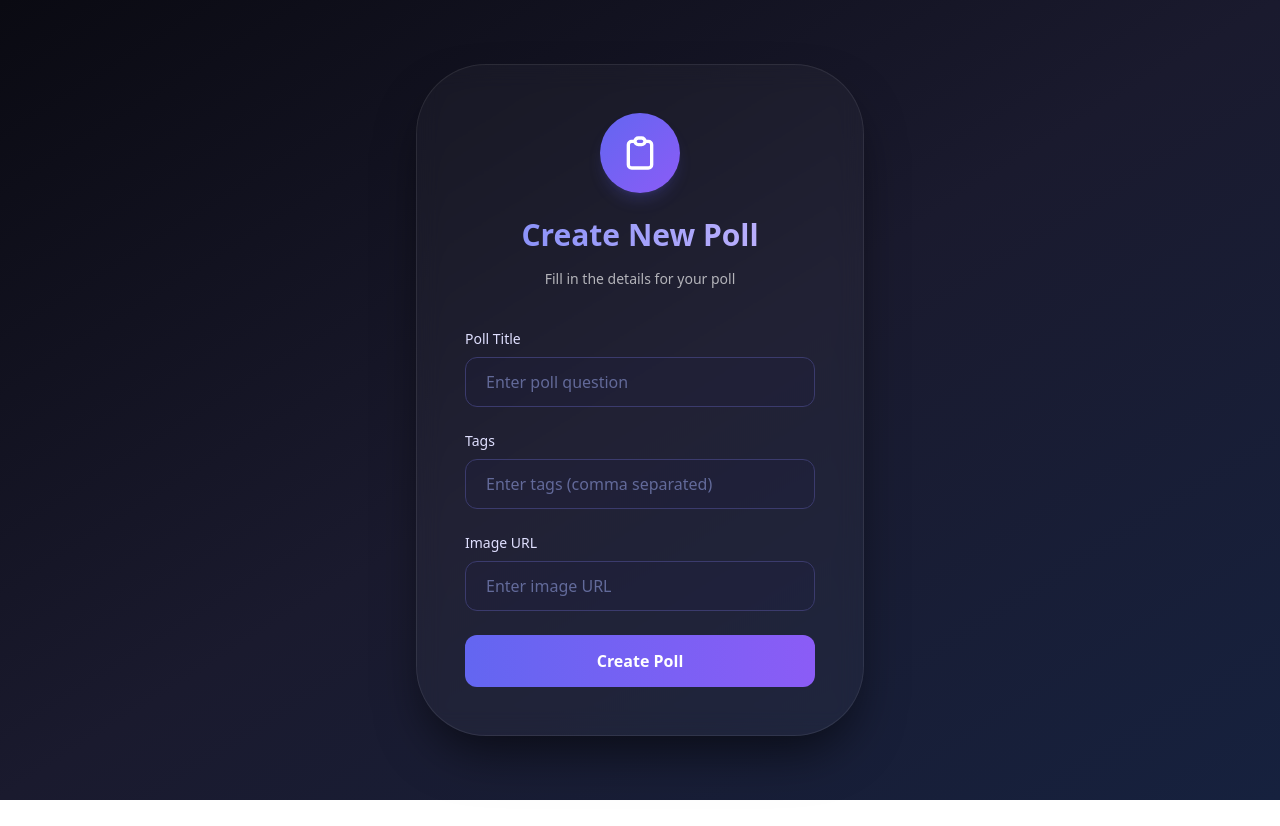
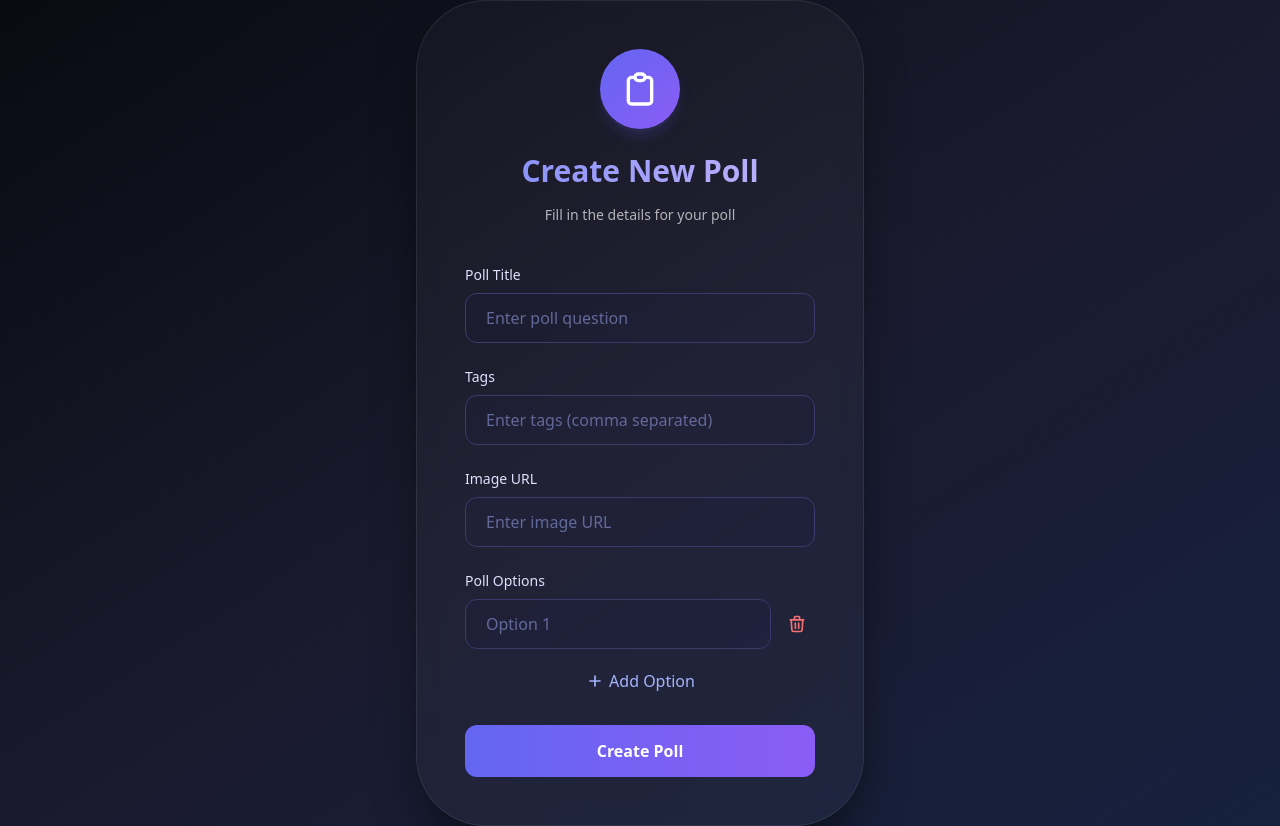
Before and after one commit to vivekanandpandey27/PulsePolls, a React (Vite) app in the folder frontend/: page /CreatePoll in a window 1280 px wide. Before the commit the page ends 800 px from the top, so only its background shows below. Built offline with nearby package versions, Linux system fonts and the light colour scheme.

Commit message:
Modified Poll with Multiple Option Feature

```diff
--- a/frontend/src/components/CreatePoll.jsx
+++ b/frontend/src/components/CreatePoll.jsx
@@ -5,11 +5,14 @@ import { toast } from 'react-hot-toast';
 
 export const CreatePoll = () => {
   const navigate = useNavigate();
+
   const [formData, setFormData] = useState({
     title: "",
     tags: "",
-    imageUrl: ""
+    imageUrl: "",
+    options: [{ text: "", votes: 0 }]
   });
+
   const [isLoading, setIsLoading] = useState(false);
 
   const REACT_BASE_URL = import.meta.env.VITE_REACT_APP_BACKEND_BASE_URL || 'http://localhost:8080';
@@ -22,14 +25,56 @@ export const CreatePoll = () => {
     }));
   };
 
+  const handleOptionChange = (index, event) => {
+    const newOptions = [...formData.options];
+    newOptions[index].text = event.target.value;
+    setFormData(prev => ({
+      ...prev,
+      options: newOptions
+    }));
+  };
+
+  const addOption = () => {
+    setFormData(prev => ({
+      ...prev,
+      options: [...prev.options, { text: "", votes: 0 }]
+    }));
+  };
+
+  const removeOption = (index) => {
+    if (formData.options.length <= 1) {
+      toast.error("Poll must have at least one option");
+      return;
+    }
+
+    const newOptions = [...formData.options];
+    newOptions.splice(index, 1);
+    setFormData(prev => ({
+      ...prev,
+      options: newOptions
+    }));
+  };
+
   async function onSubmitHandler(event) {
     event.preventDefault();
     setIsLoading(true);
 
+
+    const filteredOptions = formData.options.filter(option => option.text.trim() !== "");
+
+    if (filteredOptions.length < 2) {
+      toast.error("Poll must have at least 2 options");
+      setIsLoading(false);
+      return;
+    }
+
     try {
       const res = await axios.post(
         `${REACT_BASE_URL}/api/v1/polls/post`,
-        formData,
+        {
+          ...formData,
+          options: filteredOptions
+        },
         {
           headers: { 'Content-Type': 'application/json' },
           withCredentials: true,
@@ -38,8 +83,13 @@ export const CreatePoll = () => {
 
       toast.success("Poll created successfully!");
       console.log("Poll creation response:", res.data);
-      setFormData({ title: "", tags: "", imageUrl: "" });
-      navigate('/'); // Redirect after successful creation
+      setFormData({
+        title: "",
+        tags: "",
+        imageUrl: "",
+        options: [{ text: "", votes: 0 }]
+      });
+      navigate('/');
     } catch (error) {
       console.error("Poll creation error:", error);
       toast.error(error?.response?.data?.message || "Failed to create poll");
@@ -116,6 +166,45 @@ export const CreatePoll = () => {
             </div>
           </div>
 
+          <div className="space-y-2">
+            <label className="block text-sm font-medium text-[#e0e0ff]">
+              Poll Options
+            </label>
+            <div className="space-y-3">
+              {formData.options.map((option, index) => (
+                <div key={index} className="flex items-center gap-2">
+                  <input
+                    type="text"
+                    value={option.text}
+                    onChange={(e) => handleOptionChange(index, e)}
+                    placeholder={`Option ${index + 1}`}
+                    className="flex-1 px-5 py-3 rounded-xl bg-[#1e1b4b20] text-white placeholder-[#a5b4fc80] border border-[#3b3b6d] focus:outline-none focus:border-[#818cf8] focus:ring-2 focus:ring-[#6366f130] transition-all"
+                    required
+                  />
+                  <button
+                    type="button"
+                    onClick={() => removeOption(index)}
+                    className="p-2 text-red-400 hover:text-red-300 transition-colors"
+                  >
+                    <svg xmlns="http://www.w3.org/2000/svg" className="h-5 w-5" fill="none" viewBox="0 0 24 24" stroke="currentColor">
+                      <path strokeLinecap="round" strokeLinejoin="round" strokeWidth={2} d="M19 7l-.867 12.142A2 2 0 0116.138 21H7.862a2 2 0 01-1.995-1.858L5 7m5 4v6m4-6v6m1-10V4a1 1 0 00-1-1h-4a1 1 0 00-1 1v3M4 7h16" />
+                    </svg>
+                  </button>
+                </div>
+              ))}
+              <button
+                type="button"
+                onClick={addOption}
+                className="flex items-center justify-center w-full py-2 text-indigo-300 hover:text-indigo-200 transition-colors"
+              >
+                <svg xmlns="http://www.w3.org/2000/svg" className="h-5 w-5 mr-1" fill="none" viewBox="0 0 24 24" stroke="currentColor">
+                  <path strokeLinecap="round" strokeLinejoin="round" strokeWidth={2} d="M12 6v6m0 0v6m0-6h6m-6 0H6" />
+                </svg>
+                Add Option
+              </button>
+            </div>
+          </div>
+
           <button
             type="submit"
             disabled={isLoading}
--- a/frontend/src/components/PollBox.jsx
+++ b/frontend/src/components/PollBox.jsx
@@ -30,8 +30,8 @@ export const PollBox = () => {
 
   return (
     <div className='min-h-screen grid grid-cols-4 p-10 gap-3 bg-gradient-to-br from-[#0a0a12] via-[#1a1a2e] to-[#16213e]'>
-      {data && data.map((option, index) => (
-        <Poll key={index} data={option} />
+      {data && data.map((polldata, index) => (
+        <Poll key={index} data={polldata} />
       ))}
     </div>
   );
--- a/frontend/src/components/Polls.jsx
+++ b/frontend/src/components/Polls.jsx
@@ -1,27 +1,41 @@
-import React from 'react'
-export const Poll = ({data}) => {
+import React from 'react';
 
+export const Poll = ({ data }) => {
   const title = data.title;
-  const  choices = ["MI","RCB"]
+  const choices = data.options;
 
   return (
-    <div className=' bg-slate-400 border border-neutral-900 rounded-2xl w-80 p-2 backdrop-blur-sm shadow-lg transition-all  hover:shadow-slate-500 max-h-60'>
+    <div className='bg-slate-400 border border-neutral-900 rounded-2xl w-80 p-4 backdrop-blur-sm shadow-lg transition-all hover:shadow-slate-500 '>
       {/* LOGO AND TITLE */}
-                <div className='flex space-x-3'>
-                     <div>
-                         <img src = "https://encrypted-tbn0.gstatic.com/images?q=tbn:ANd9GcSEzXk-Es5uSaQxsJbB5PnWfS_3mGLJLpHO-g&s" className='h-20 rounded-xl'></img>
+      <div className='flex space-x-3 mb-4'>
+        <div className='flex-shrink-0'>
+          <img
+            src="https://encrypted-tbn0.gstatic.com/images?q=tbn:ANd9GcSEzXk-Es5uSaQxsJbB5PnWfS_3mGLJLpHO-g&s"
+            className='h-20 w-20 rounded-xl object-cover'
+            alt="Poll thumbnail"
+          />
         </div>
-                     <div className='font-bold from-neutral-900'>
-                          <div>{title}</div>
+        <div className='font-bold text-neutral-900 break-words'>
+          <h3 className='text-lg line-clamp-2'>{title}</h3>
         </div>
       </div>
 
-                {/* OPTIONS OF QUESTIONS  */}
-                <div className='mt-4 flex flex-col space-y-2 '>
-                  {choices.map((option,index)=>(
-                    <div key = {index} className='bg-neutral-500 border border-stone-500 rounded-lg min-h-8 my-auto px-2'> {option} </div>
+      {/* OPTIONS */}
+      <div className='space-y-2'>
+        {choices.map((option, index) => (
+          <div key={index} className='bg-neutral-500 border border-stone-500 rounded-lg px-3 py-2 hover:bg-neutral-600 transition-colors'>
+
+            {/* INDIVIDUAL OPTIONS  */}
+            <div className='flex justify-between items-center'>
+              <span className='truncate pr-2'>{option.text}</span>
+              <span className='font-bold bg-neutral-700 text-white rounded-full px-2 py-1 text-xs min-w-[24px] text-center'>
+                {option.votes}
+              </span>
+            </div>
+
+          </div>
         ))}
       </div>
     </div>
-  )
-}
+  );
+};
```
Also changed, not shown: 2 other files (tests, documents, lock files or other folders). Lines whose indentation alone changed are shown as unchanged.
